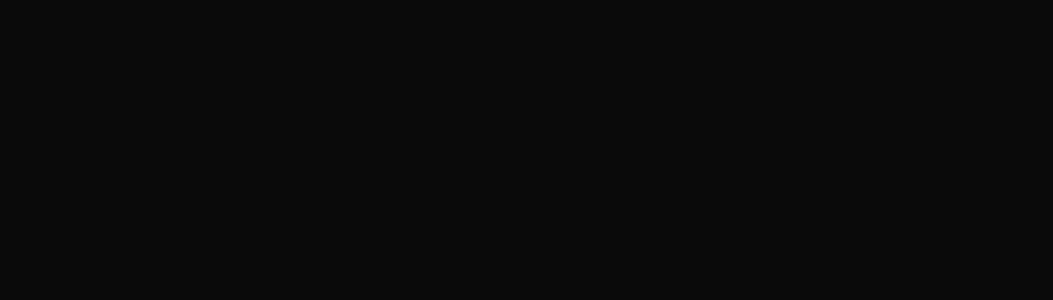
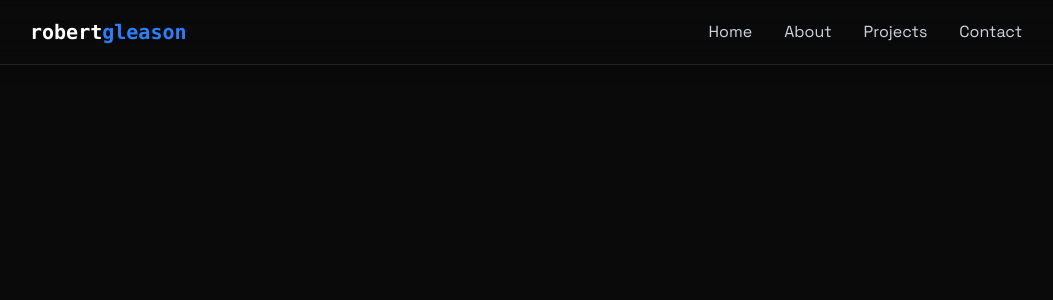
Before and after one commit to Epiq122/2025-portfolio, a React (Vite) app: page / in a window 1280 px wide. Shown: the top 300 px of the page, without its empty margins (114-1167 px from the left). Built offline with nearby package versions, Linux system fonts and the light colour scheme.

Commit message:
Refactor Tailwind configuration and enhance app layout with responsive navbar and mobile menu. Implement fade-in animation and smooth scrolling. Update loading screen behavior and add mobile menu component.

```diff
--- a/src/App.jsx
+++ b/src/App.jsx
@@ -1,11 +1,36 @@
 import './index.css';
 import LoadingScreen from './components/loading-screen';
-import { useState } from 'react';
+import { useState, useEffect } from 'react';
+import Navbar from './components/navbar';
+import MobileMenu from './components/mobile-menu';
+
 function App() {
-  const [isLoading, setIsLoading] = useState(false);
+  const [isLoading, setIsLoading] = useState(true);
+  const [isMenuOpen, setIsMenuOpen] = useState(false);
+
+  useEffect(() => {
+    const handleResize = () => {
+      if (window.innerWidth >= 768) {
+        // md breakpoint
+        setIsMenuOpen(false);
+      }
+    };
+
+    window.addEventListener('resize', handleResize);
+    return () => window.removeEventListener('resize', handleResize);
+  }, []);
 
   return (
-    <>{!isLoading && <LoadingScreen onComplete={() => setIsLoading(true)} />}</>
+    <>
+      {isLoading && <LoadingScreen onComplete={() => setIsLoading(false)} />}
+      {isMenuOpen && <MobileMenu setIsMenuOpen={setIsMenuOpen} />}
+      <div
+        className={`transition-opacity duration-700 ${isLoading ? 'opacity-0' : 'opacity-100'}`}
+      >
+        <Navbar isMenuOpen={isMenuOpen} setIsMenuOpen={setIsMenuOpen} />
+        {/* Your other content goes here */}
+      </div>
+    </>
   );
 }
 
--- /dev/null
+++ b/src/components/mobile-menu.jsx
@@ -0,0 +1,42 @@
+const MobileMenu = ({ setIsMenuOpen }) => {
+  const handleLinkClick = () => {
+    setIsMenuOpen(false);
+  };
+
+  return (
+    <div className='mobile-menu active fixed inset-0 z-30 bg-black/90 backdrop-blur-lg'>
+      <div className='flex flex-col items-center justify-center h-full space-y-8 text-2xl'>
+        <a
+          href='#home'
+          onClick={handleLinkClick}
+          className='menu-item text-gray-300 hover:text-white transition-colors hover:scale-110 transform duration-200'
+        >
+          Home
+        </a>
+        <a
+          href='#about'
+          onClick={handleLinkClick}
+          className='menu-item text-gray-300 hover:text-white transition-colors hover:scale-110 transform duration-200'
+        >
+          About
+        </a>
+        <a
+          href='#projects'
+          onClick={handleLinkClick}
+          className='menu-item text-gray-300 hover:text-white transition-colors hover:scale-110 transform duration-200'
+        >
+          Projects
+        </a>
+        <a
+          href='#contact'
+          onClick={handleLinkClick}
+          className='menu-item text-gray-300 hover:text-white transition-colors hover:scale-110 transform duration-200'
+        >
+          Contact
+        </a>
+      </div>
+    </div>
+  );
+};
+
+export default MobileMenu;
--- /dev/null
+++ b/src/components/navbar.jsx
@@ -0,0 +1,68 @@
+import { useEffect } from 'react';
+
+const Navbar = ({ isMenuOpen, setIsMenuOpen }) => {
+  useEffect(() => {
+    document.body.style.overflow = isMenuOpen ? 'hidden' : '';
+  }, [isMenuOpen]);
+
+  return (
+    <div className='fixed top-0 w-full z-40 bg-[rgba(10,10,10,0.8)] backdrop-blur-lg border-b border-white/10 shadow-lg'>
+      <div className='max-w-5xl mx-auto px-4'>
+        <div className='flex justify-between items-center h-16'>
+          <a href='#home' className='font-mono text-xl font-bold text-white'>
+            robert<span className='text-blue-500'>gleason</span>{' '}
+          </a>
+          <button
+            className='w-8 h-8 flex flex-col justify-center items-center md:hidden focus:outline-none'
+            onClick={() => setIsMenuOpen(!isMenuOpen)}
+            aria-label='Toggle menu'
+          >
+            <span
+              className={`w-6 h-0.5 bg-white transition-all duration-300 ${
+                isMenuOpen ? 'rotate-45 translate-y-1' : ''
+              }`}
+            />
+            <span
+              className={`w-6 h-0.5 bg-white transition-all duration-300 mt-1.5 ${
+                isMenuOpen ? 'opacity-0' : ''
+              }`}
+            />
+            <span
+              className={`w-6 h-0.5 bg-white transition-all duration-300 mt-1.5 ${
+                isMenuOpen ? '-rotate-45 -translate-y-2' : ''
+              }`}
+            />
+          </button>
+          <div className='hidden md:flex items-center space-x-8'>
+            <a
+              href='#home'
+              className='text-gray-300 hover:text-white transition-colors'
+            >
+              Home
+            </a>
+            <a
+              href='#about'
+              className='text-gray-300 hover:text-white transition-colors'
+            >
+              About
+            </a>
+            <a
+              href='#projects'
+              className='text-gray-300 hover:text-white transition-colors'
+            >
+              Projects
+            </a>
+            <a
+              href='#contact'
+              className='text-gray-300 hover:text-white transition-colors'
+            >
+              Contact
+            </a>
+          </div>
+        </div>
+      </div>
+    </div>
+  );
+};
+
+export default Navbar;
--- a/src/index.css
+++ b/src/index.css
@@ -4,9 +4,11 @@
 body {
   margin: 0;
   padding: 0;
+  box-sizing: border-box;
   font-family: 'Space Grotesk', sans-serif;
-  background: #0a0a0a;
+  background-color: #0a0a0a;
   color: #f3f4f6;
+  scroll-behavior: smooth;
 }
 
 @layer utilities {
@@ -36,6 +38,17 @@
   .animate-loading-bar {
     animation: loading 0.8s ease infinite;
   }
+
+  @keyframes slide-down {
+    0% {
+      opacity: 0;
+      transform: translateY(-20px);
+    }
+    100% {
+      opacity: 1;
+      transform: translateY(0);
+    }
+  }
 }
 
 .reveal {
@@ -50,3 +63,34 @@
   opacity: 1;
   transform: translateY(0);
 }
+
+.mobile-menu {
+  opacity: 0;
+  visibility: hidden;
+  transition:
+    opacity 0.3s ease-out,
+    visibility 0.3s ease-out;
+}
+
+.mobile-menu.active {
+  opacity: 1;
+  visibility: visible;
+}
+
+.menu-item {
+  opacity: 0;
+  animation: slide-down 0.5s ease forwards;
+}
+
+.menu-item:nth-child(1) {
+  animation-delay: 0.1s;
+}
+.menu-item:nth-child(2) {
+  animation-delay: 0.2s;
+}
+.menu-item:nth-child(3) {
+  animation-delay: 0.3s;
+}
+.menu-item:nth-child(4) {
+  animation-delay: 0.4s;
+}
--- a/tailwind.config.js
+++ b/tailwind.config.js
@@ -1,22 +1,18 @@
-// /** @type {import('tailwindcss').Config} */
-// export default {
-//   content: ['./index.html', './src/**/*.{js,ts,jsx,tsx}'],
-//   theme: {
-//     extend: {
-//       animation: {
-//         'loading-bar': 'loadingBar 2s ease-in-out infinite',
-//         blink: 'blink 1s step-end infinite',
-//       },
-//       keyframes: {
-//         loadingBar: {
-//           '0%': { width: '0%' },
-//           '100%': { width: '100%' },
-//         },
-//         blink: {
-//           '50%': { opacity: 0 },
-//         },
-//       },
-//     },
-//   },
-//   plugins: [],
-// };
+/** @type {import('tailwindcss').Config} */
+export default {
+  content: ['./index.html', './src/**/*.{js,ts,jsx,tsx}'],
+  theme: {
+    extend: {
+      keyframes: {
+        'fade-in': {
+          '0%': { opacity: '0' },
+          '100%': { opacity: '1' },
+        },
+      },
+      animation: {
+        'fade-in': 'fade-in 0.3s ease-out',
+      },
+    },
+  },
+  plugins: [],
+};
```
